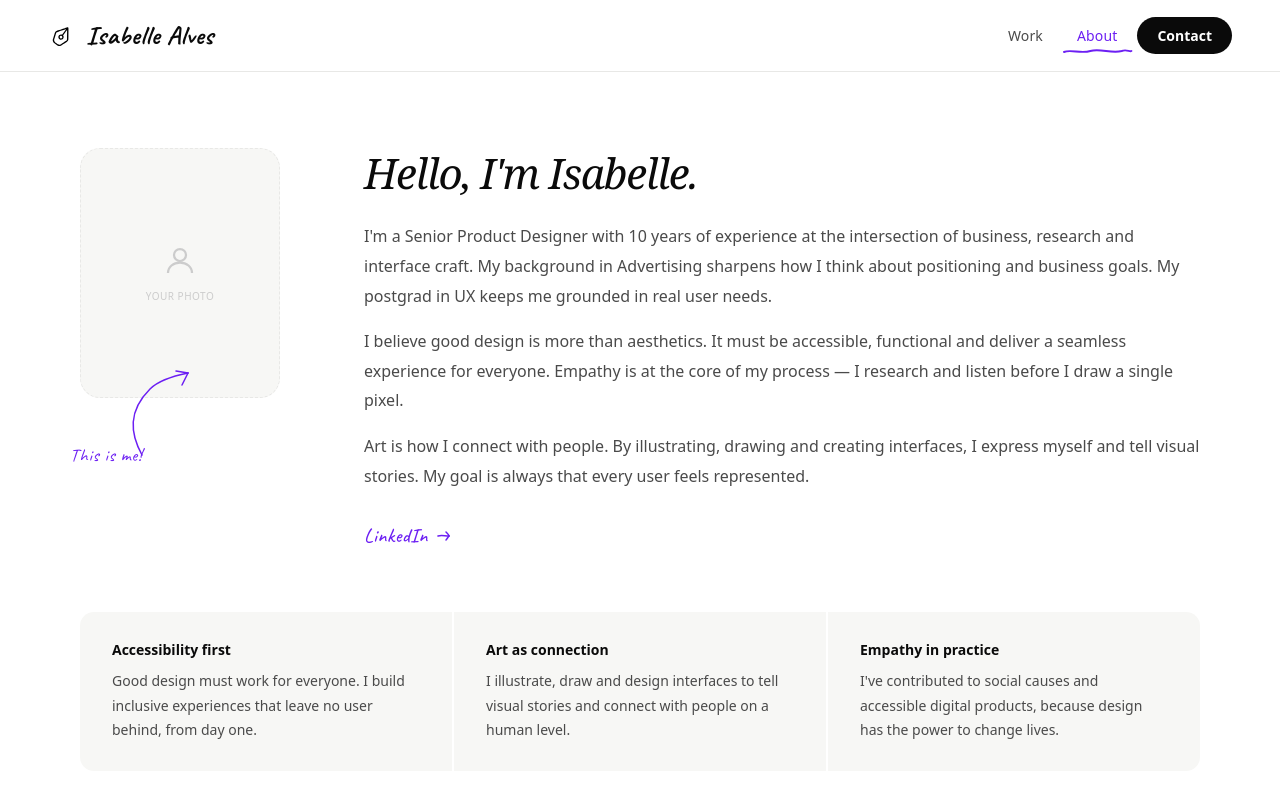
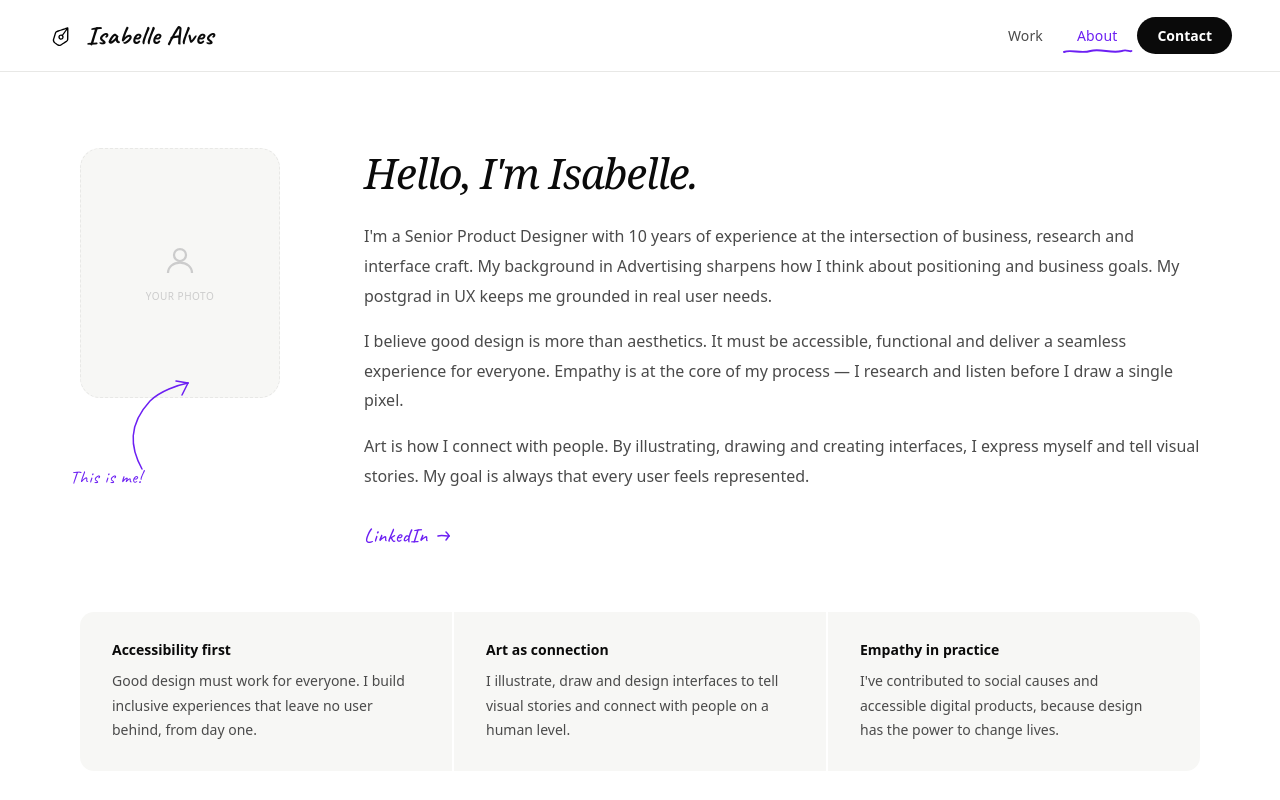
Before and after one commit to isabellegalves/isabelle-portfolio, a React (Vite) app: page /about in a window 1280 px wide. Shown: the top 800 px of the page. Built offline with nearby package versions, Linux system fonts and the light colour scheme.

Commit message:
fix: separate 'This is me!' text from arrow

```diff
--- a/src/pages/About.jsx
+++ b/src/pages/About.jsx
@@ -323,21 +323,21 @@ export default function About() {
               </div>
 
               {/* Seta handwritten + This is me! */}
-              <div style={{ position: "absolute", bottom: -70, left: -10, pointerEvents: "none" }}>
-                <svg viewBox="0 0 160 90" width="160" height="90" overflow="visible" aria-hidden="true">
+              <div style={{ position: "absolute", bottom: -90, left: -10, pointerEvents: "none" }}>
+                <svg viewBox="0 0 160 110" width="160" height="110" overflow="visible" aria-hidden="true">
                   <defs>
                     <style>{"@import url('https://fonts.googleapis.com/css2?family=Caveat:wght@400&display=swap')"}</style>
                   </defs>
-                  {/* seta: nasce embaixo do texto, curva C subindo, ponta aponta para a foto */}
+                  {/* seta: nasce perto do texto, curva subindo, ponta aponta para a foto */}
                   <path
-                    d="M 72 82 C 60 60, 58 38, 80 16 C 90 6, 108 2, 118 0"
+                    d="M 72 96 C 60 74, 58 52, 80 28 C 90 18, 108 12, 118 10"
                     stroke="#6C1FF3" strokeWidth="1.5" fill="none" strokeLinecap="round"
                   />
-                  {/* ponta — dois traços curtos em V */}
-                  <path d="M 118 0 L 106 -2" stroke="#6C1FF3" strokeWidth="1.5" fill="none" strokeLinecap="round"/>
-                  <path d="M 118 0 L 112 12" stroke="#6C1FF3" strokeWidth="1.5" fill="none" strokeLinecap="round"/>
-                  {/* texto handwritten */}
-                  <text x="0" y="88" style={{ fontFamily: "'Caveat', cursive", fontSize: "18px", fontWeight: 400, fill: "#6C1FF3", letterSpacing: "0.04em" }}>
+                  {/* ponta */}
+                  <path d="M 118 10 L 106 8" stroke="#6C1FF3" strokeWidth="1.5" fill="none" strokeLinecap="round"/>
+                  <path d="M 118 10 L 112 22" stroke="#6C1FF3" strokeWidth="1.5" fill="none" strokeLinecap="round"/>
+                  {/* texto handwritten — bem abaixo da cauda da seta */}
+                  <text x="0" y="110" style={{ fontFamily: "'Caveat', cursive", fontSize: "18px", fontWeight: 400, fill: "#6C1FF3", letterSpacing: "0.04em" }}>
                     This is me!
                   </text>
                 </svg>
```
